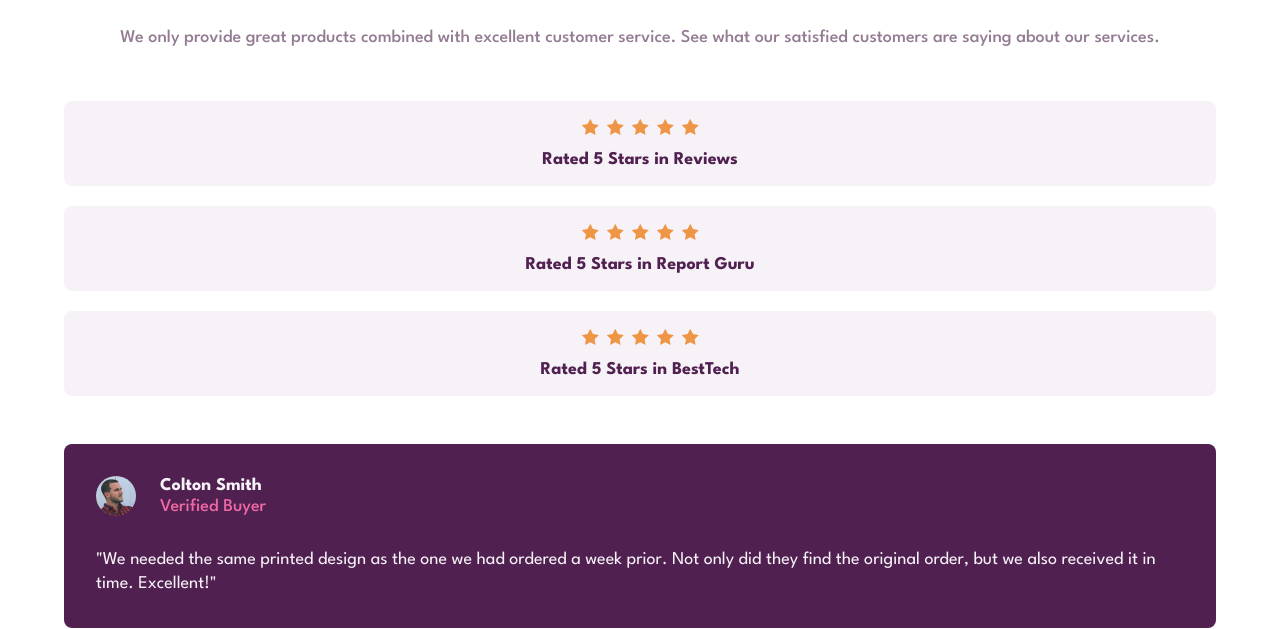
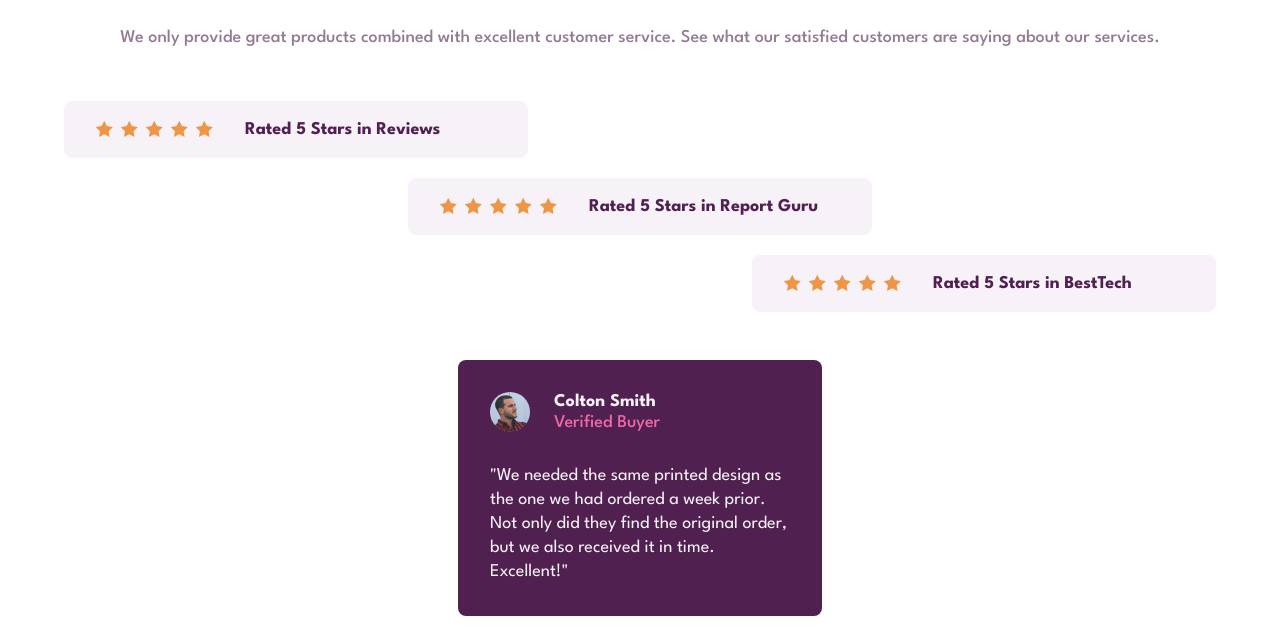
Before and after one commit to LesleyWesley/social-proof-section, a plain HTML site: page index.html in a window 1280 px wide. Shown: the part 131-760 px from the top of the page. Drawn offline with Linux system fonts and the light colour scheme.

Commit message:
Added tablet styling to ratings section

```diff
--- a/css/main.css
+++ b/css/main.css
@@ -82,6 +82,8 @@ h1 {
   padding: 1.125rem;
   font-weight: 700;
   font-size: 1.125rem;
+  max-width: 400px;
+
 }
 
 .stars {
@@ -119,6 +121,7 @@ h1 {
   gap: 2rem;
   padding: 2rem;
   border-radius: .5rem;
+  max-width: 300px;
 }
 
 .testimonial--header {
@@ -161,3 +164,21 @@ h3 {
   line-height: 1.5rem;
   color: var(--rating-bg-clr);
 }
+
+
+@media (min-width: 700px) {
+  .rating {
+    flex-direction: row;
+    gap: 2rem;
+    padding: 1.25rem 2rem;
+    justify-content: flex-start;
+  }
+
+  .reviews {
+    justify-content: flex-start;
+  }
+
+  .besttech {
+    justify-content: flex-end;
+  }
+}
```
